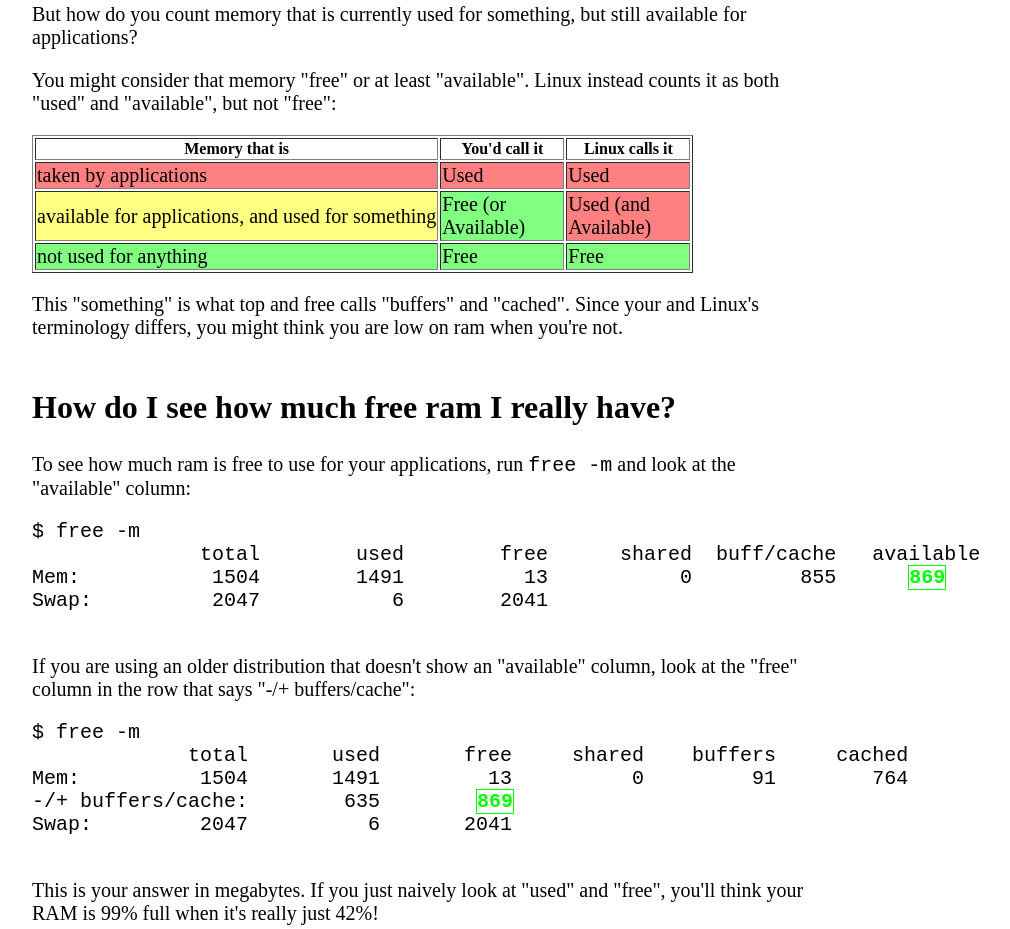
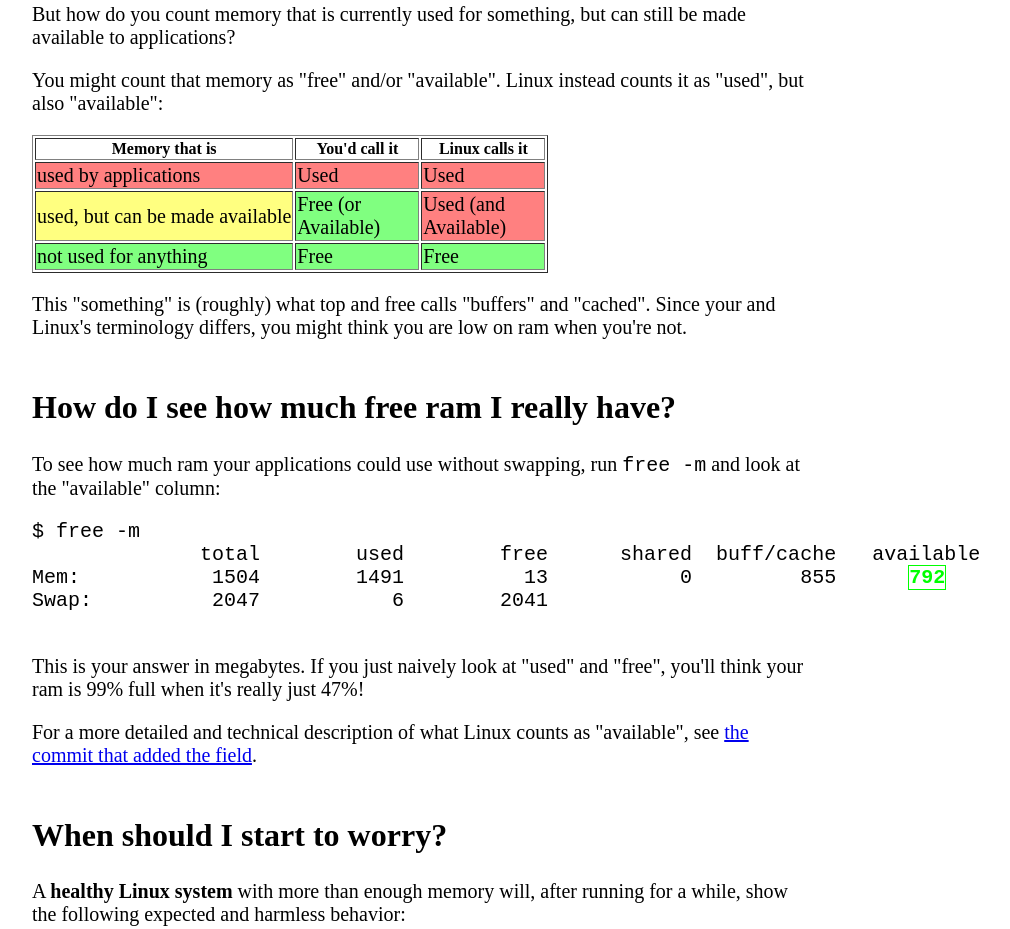
Before and after one commit to koalaman/linuxatemyram.com, a plain HTML site: page index.html in a window 1280 px wide. Shown: the part 1675-2604 px from the top of the page, without its empty margins (218-1228 px from the left). Drawn offline with Linux system fonts and the light colour scheme.

Commit message:
Add kernel commit link for "available"

```diff
--- a/index.html
+++ b/index.html
@@ -31,7 +31,7 @@
 	</head>
 	<body bgcolor="white" text="black">
 		<center>
-			<img src="atemyram.png" alt="Linux ate my ram!!" />
+			<img src="atemyram.png" alt="Linux ate my RAM!!" />
 			<br />
 			<table id="blinkyblink" style="border: 3px solid">
 				<tr>
@@ -63,23 +63,25 @@
 
 				<h2>Why does top and free say all my ram is used if it isn't?</h2>
 
-				This is just a differing understanding of terms. Both you and Linux agree that memory taken by applications is "used", while memory that isn't used for anything is "free".
+				This is just a difference in terminology. Both you and Linux agree that memory taken by applications is "used", while memory that isn't used for anything is "free".
 				<p>
-			 	But how do you count memory that is currently used for something, but still available for applications?
+        But how do you count memory that is currently used for something, but can still be made available to applications?
 				</p>
 				<p>
-        You might consider that memory "free" or at least "available". Linux instead counts it as both "used" and "available", but not "free":
+        You might count that memory as "free" and/or "available". Linux instead counts it as "used", but also "available":
         </p>
 
 				<table border=1>
+          <tr>
 					<th>Memory that is</th><th width="120">You'd call it</th><th width="120">Linux calls it</th>
+          </tr>
 					<tr>
-						<td bgcolor="#FF8080">taken by applications</td>
+						<td bgcolor="#FF8080">used by applications</td>
 						<td bgcolor="#FF8080">Used</td>
 						<td bgcolor="#FF8080">Used</td>
 					</tr>
 					<tr>
-						<td bgcolor="#FFFF80">available for applications, and used for something</td>
+						<td bgcolor="#FFFF80">used, but can be made available</td>
             <td bgcolor="#80FF80">Free (or Available)</td>
             <td bgcolor="#FF8080">Used (and Available)</td>
 					</tr>
@@ -90,37 +92,29 @@
 					</tr>
 				</table>
 
-				<p>This "something" is what top and free calls "buffers" and "cached". Since your and Linux's terminology differs, you might think you are low on ram when you're not.
+        <p>This "something" is (roughly) what top and free calls "buffers" and "cached". Since your and Linux's terminology differs, you might think you are low on ram when you're not. </p>
 
 				<h2> How do I see how much free ram I really have? </h2>
 
-				To see how much ram is free to use for your applications, run <code>free&nbsp;-m</code> and look at the "available" column:
+				To see how much ram your applications could use without swapping, run <code>free&nbsp;-m</code> and look at the "available" column:
 
 				<div style="text-align: left; width: 900px; ">
 				<pre>
 $ free -m
               total        used        free      shared  buff/cache   available
-Mem:           1504        1491          13           0         855      <span style="border: 1px solid; color: #00FF00; font-weight: bold">869</span>
+Mem:           1504        1491          13           0         855      <span style="border: 1px solid; color: #00FF00; font-weight: bold">792</span>
 Swap:          2047           6        2041
 
 </pre>
 				</div>
 
-         If you are using an older distribution that doesn't show an "available" column, look at the "free" column in the row that says "-/+ buffers/cache":
+				<p>
+				This is your answer in megabytes. If you just naively look at "used" and "free", you'll think your ram is 99% full when it's really just 47%!
+        </p>
 
-				<div style="text-align: left; width: 900px; ">
-				<pre>
-$ free -m
-             total       used       free     shared    buffers     cached
-Mem:          1504       1491         13          0         91        764
--/+ buffers/cache:        635        <span style="border: 1px solid; color: #00FF00; font-weight: bold">869</span>
-Swap:         2047          6       2041
 
-</pre>
-				</div>
-				<p>
-				This is your answer in megabytes. If you just naively look at "used" and "free", you'll think your RAM is 99% full when it's really just 42%!
-        </p>
+        <p>For a more detailed and technical description of what Linux counts as "available", see <a href="https://git.kernel.org/pub/scm/linux/kernel/git/torvalds/linux.git/commit/?id=34e431b0ae398fc54ea69ff85ec700722c9da773">the commit that added the field</a>.</p>
+
 
 				<h2> When should I start to worry? </h2>
 
```
Also changed, not shown: play.html (+1 -1 lines).
